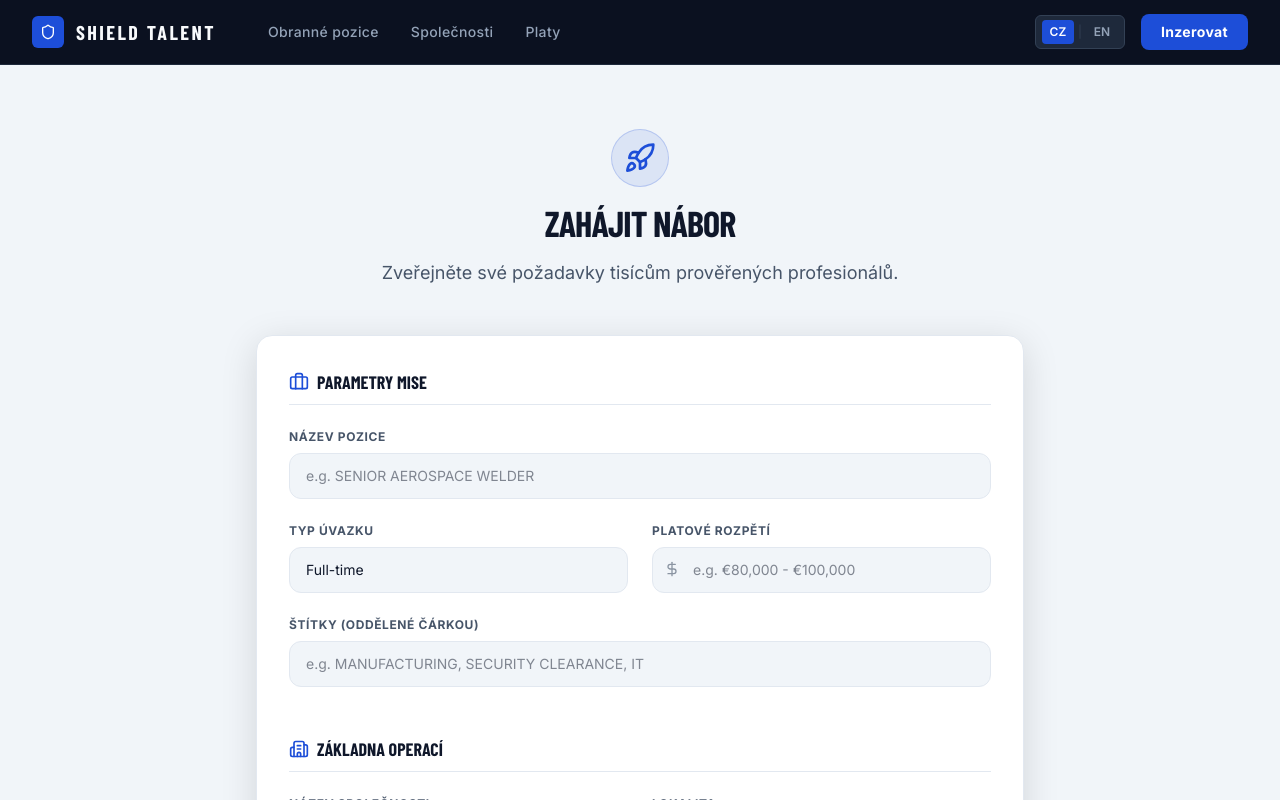
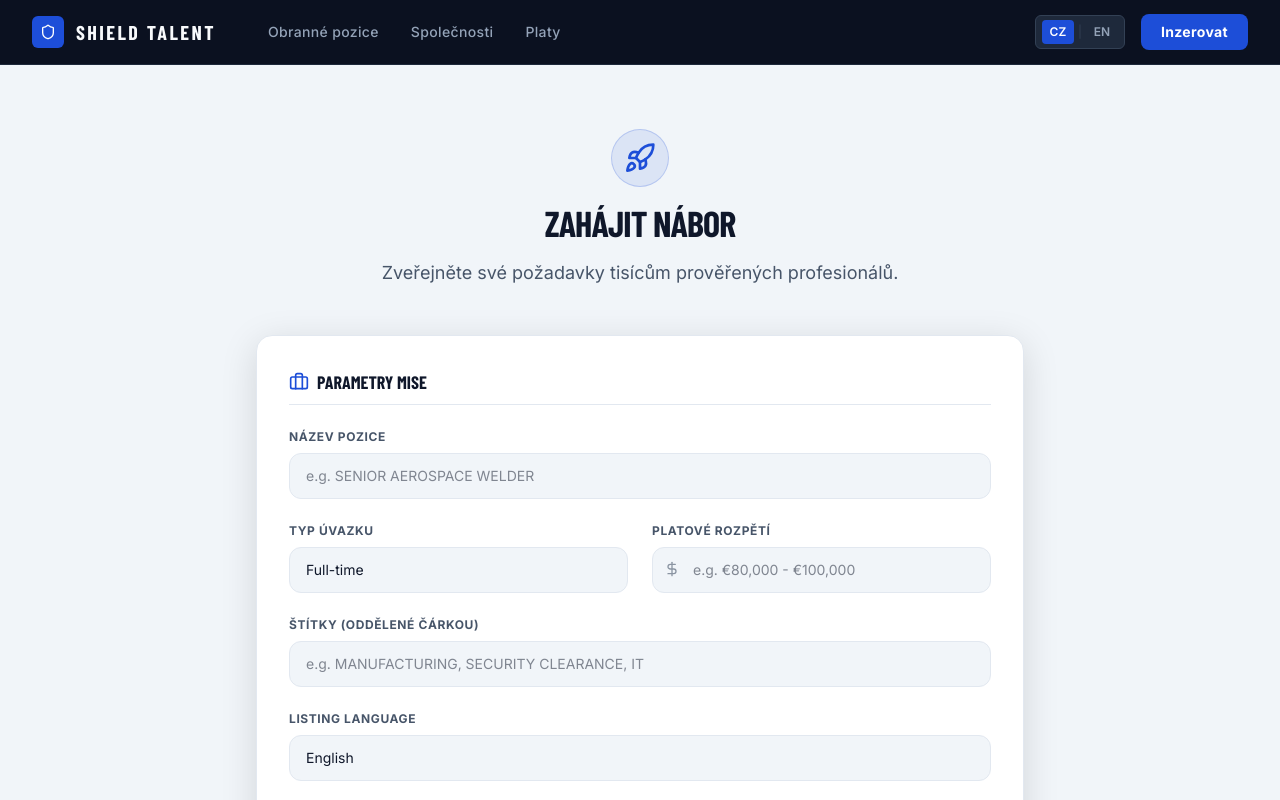
Before and after one commit to B-S-N-K/def-jobs, a React (Vite) app: page /post-job in a window 1280 px wide. Shown: the top 800 px of the page. Built offline with nearby package versions, Linux system fonts and the light colour scheme; no server answers; a web font is replaced by a local one.

Commit message:
Add language field to jobs, language notice on job detail page

```diff
--- a/server.ts
+++ b/server.ts
@@ -60,7 +60,7 @@ async function startServer() {
 
   app.post("/api/jobs", async (req, res) => {
     try {
-      const { title, company, location, type, salary, description, tags, featured } = req.body;
+      const { title, company, location, type, salary, description, tags, featured, language } = req.body;
 
       const { data, error } = await supabaseAdmin
         .from("jobs")
@@ -73,7 +73,8 @@ async function startServer() {
             salary,
             description,
             tags: JSON.stringify(tags ?? []),
-            featured: featured ? 1 : 0,
+            featured: featured ? true : false,
+            language: language ?? 'en',
           },
         ])
         .select("id")
--- a/src/pages/JobDetailPage.tsx
+++ b/src/pages/JobDetailPage.tsx
@@ -6,7 +6,7 @@ import { useTranslation } from '@/lib/i18n';
 
 export function JobDetailPage() {
   const { id } = useParams();
-  const { t } = useTranslation();
+  const { t, lang } = useTranslation();
   const [job, setJob] = useState<Job | null>(null);
   const [loading, setLoading] = useState(true);
   const [applying, setApplying] = useState(false);
@@ -112,6 +112,12 @@ export function JobDetailPage() {
               </div>
 
               <div className="p-8">
+                {job.language && job.language !== lang && (
+                  <div className="flex items-center gap-2 text-xs text-shield-text-lm bg-shield-bg-light border border-shield-border-l rounded-lg px-3 py-2 mb-4">
+                    <span>🌐</span>
+                    <span>This listing is in the employer's original language.</span>
+                  </div>
+                )}
                 <h3 className="text-lg font-bold text-shield-text-l mb-4 font-heading uppercase tracking-wide">{t('job_briefing')}</h3>
                 <div className="prose max-w-none whitespace-pre-wrap text-shield-text-lm leading-relaxed text-sm">
                   {job.description}
--- a/src/pages/PostJobPage.tsx
+++ b/src/pages/PostJobPage.tsx
@@ -15,7 +15,8 @@ export function PostJobPage() {
     salary: '',
     description: '',
     tags: '',
-    featured: false
+    featured: false,
+    language: 'en'
   });
 
   const handleSubmit = async (e: React.FormEvent) => {
@@ -28,7 +29,8 @@ export function PostJobPage() {
         headers: { 'Content-Type': 'application/json' },
         body: JSON.stringify({
           ...formData,
-          tags: formData.tags.split(',').map(t => t.trim()).filter(Boolean)
+          tags: formData.tags.split(',').map(t => t.trim()).filter(Boolean),
+          language: formData.language
         })
       });
 
@@ -117,6 +119,21 @@ export function PostJobPage() {
                     onChange={e => setFormData({...formData, tags: e.target.value})}
                   />
                 </div>
+                <div>
+                  <label className="block text-xs font-bold text-shield-text-lm mb-2 uppercase tracking-wider">Listing Language</label>
+                  <select
+                    className="w-full bg-shield-bg-light border-[1.5px] border-shield-border-l rounded-xl px-4 py-3 text-shield-text-l focus:border-shield-navy-lt outline-none transition-colors text-sm appearance-none cursor-pointer"
+                    value={formData.language}
+                    onChange={e => setFormData({...formData, language: e.target.value})}
+                  >
+                    <option value="en">English</option>
+                    <option value="cs">Czech</option>
+                    <option value="de">German</option>
+                    <option value="fr">French</option>
+                    <option value="it">Italian</option>
+                    <option value="sv">Swedish</option>
+                  </select>
+                  </div>
               </div>
             </div>
 
--- a/src/types.ts
+++ b/src/types.ts
@@ -8,5 +8,8 @@ export interface Job {
   description?: string;
   tags: string[];
   postedAt: string;
+  posted_at: string;
   featured: boolean;
+  language?: string;
+  deleted_at?: string | null;
 }
```
